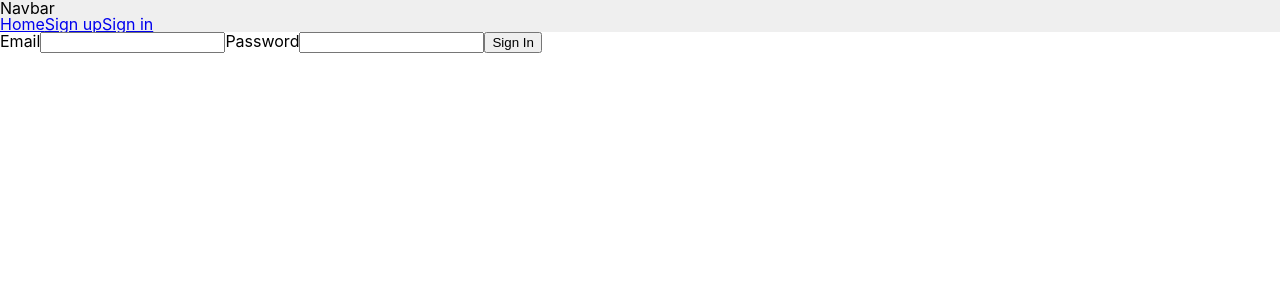
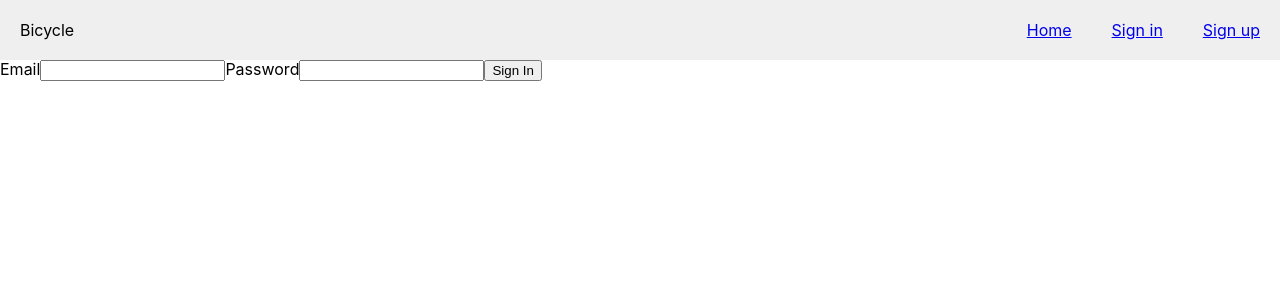
Before and after one commit to csaye/bicycle, a React (Create React App) app: page /signin in a window 1280 px wide. Shown: the top 300 px of the page. Built offline with nearby package versions, Linux system fonts and the light colour scheme; no server answers.

Commit message:
Update navbar.

```diff
--- a/public/index.html
+++ b/public/index.html
@@ -10,6 +10,7 @@
       content="Web site created using create-react-app"
     /> -->
     <link href="./reset.css" type="text/css" rel="stylesheet">
+    <link href="./style.css" type="text/css" rel="stylesheet">
 
     <link rel="apple-touch-icon" href="%PUBLIC_URL%/logo192.png" />
     <!--
--- /dev/null
+++ b/public/style.css
@@ -0,0 +1,7 @@
+button {
+  cursor: pointer;
+}
+
+.flex-fill {
+  flex-grow: 1;
+}
--- a/src/components/App/App.js
+++ b/src/components/App/App.js
@@ -24,12 +24,8 @@ function App() {
       <Router>
         <header>
           <Navbar />
-          {/* Show SignOut if user signed in*/}
-          { firebase.auth().currentUser && <SignOut /> }
         </header>
         <section>
-          {/* Show Homescreen if user signed in and SignIn otherwise */}
-          {/*firebase.auth().currentUser ? <Homescreen /> : <SignIn />*/}
           <Homescreen />
         </section>
       </Router>
@@ -49,21 +45,11 @@ function Homescreen() {
           <SignUp />
         </Route>
         <Route path="/">
-          <p>Bicycle Home</p>
+          <p>Home</p>
         </Route>
       </Switch>
     </div>
   );
 }
 
-// SignOut component
-function SignOut() {
-  return (
-    <div className="SignOut">
-      <p>Signed in as {firebase.auth().currentUser.displayName}</p>
-      <button onClick={() => firebase.auth().signOut()}>Sign Out</button>
-    </div>
-  );
-}
-
 export default App;
--- a/src/components/Navbar/Navbar.css
+++ b/src/components/Navbar/Navbar.css
@@ -1,3 +1,11 @@
 .Navbar {
+  height: 60px;
   background-color: #efefef;
+  display: flex;
+  align-items: center;
+  justify-content: space-between;
 }
+
+.Navbar p, .Navbar .link, .Navbar button {
+  margin: 0 20px;
+}
--- a/src/components/Navbar/Navbar.js
+++ b/src/components/Navbar/Navbar.js
@@ -1,14 +1,35 @@
 import './Navbar.css';
 import { Link } from 'react-router-dom';
+import firebase from 'firebase/app';
 
 // Navbar component
 function Navbar() {
+  async function username() {
+    const uid = await firebase.auth().currentUser.uid;
+    return await firebase.collections('users').doc(uid).get().data().username;
+  }
+
   return (
     <div className="Navbar">
-      <p>Navbar</p>
-      <Link to="/">Home</Link>
-      <Link to="/signup">Sign up</Link>
-      <Link to="/signin">Sign in</Link>
+      <p>Bicycle</p>
+      <div className="flex-fill"></div>
+      <Link to="/" className="link">Home</Link>
+      {
+        !firebase.auth().currentUser &&
+        <Link to="/signin" className="link">Sign in</Link>
+      }
+      {
+        !firebase.auth().currentUser &&
+        <Link to="/signup" className="link">Sign up</Link>
+      }
+      {
+        firebase.auth().currentUser &&
+        <p>Signed in as {username()}</p>
+      }
+      {
+        firebase.auth().currentUser &&
+        <button onClick={() => firebase.auth().signOut()}>Sign Out</button>
+      }
     </div>
   );
 }
```
